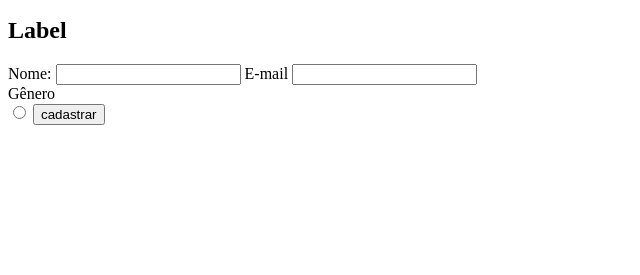
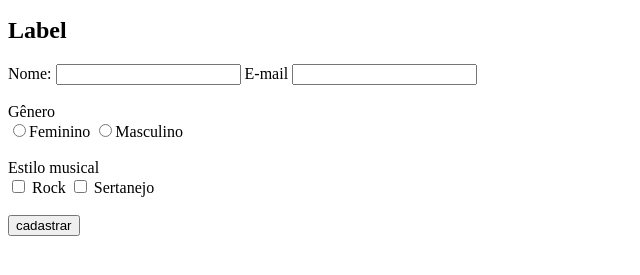
Before and after one commit to AllexMarquess/MinhaEvolu-oFullWeb, a plain HTML site: page HTML5/formularios.html in a window 1280 px wide. Shown: the part 221-496 px from the top of the page, without its empty margins (0-640 px from the left). Drawn offline with Linux system fonts and the light colour scheme.

Commit message:
comit001

```diff
--- a/HTML5/formularios.html
+++ b/HTML5/formularios.html
@@ -51,11 +51,23 @@
         <label for="E-mail">E-mail</label>
         <input type="text" name="E-mail" id="E-mail">
 
-        <br>
+        <br><br>
 
-        Gênero<br>
-        <input type="radio" name="genero">
+        Gênero
+        <label for="feminino"></label>
+        <label for="masculino"></label><br>
+        <input type="radio" name="genero" value="feminino" id="feminino">Feminino
+        <input type="radio" name="genero" value="masculino" id="masculino">Masculino<br><br>
 
+
+        Estilo musical<br>
+        <input type="checkbox" name="estilo" name="rock" id="rock">
+        <label for="rock">Rock</label>
+        <input type="checkbox" name="estilo" name="sertanejo" id="sertanejo">
+        <label for="sertanejo">Sertanejo</label>
+
+
+        <br><br>
         <input type="submit" value="cadastrar">
 
 
```
